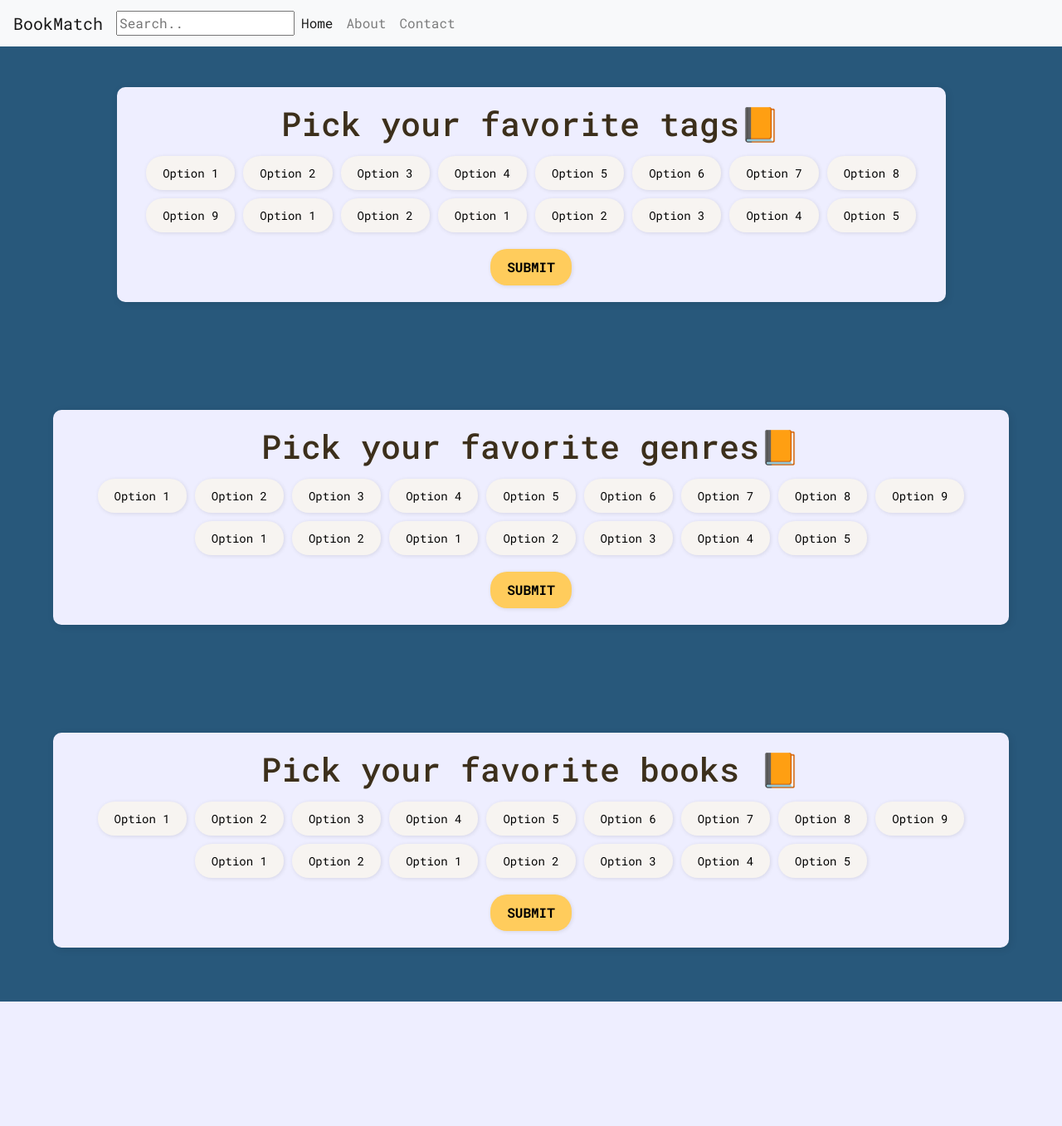
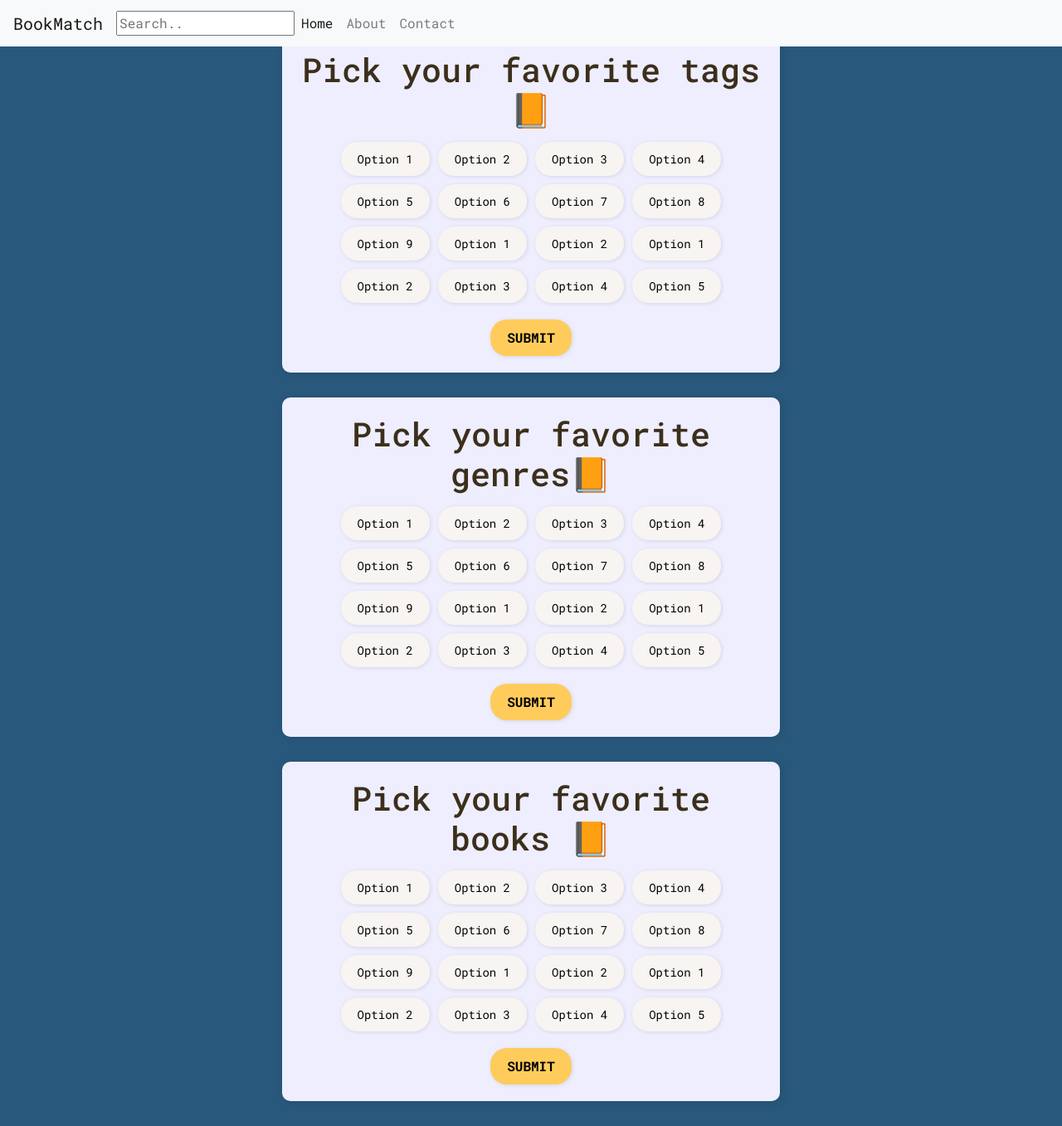
Before and after one commit to pastelnata/group7, a Django app: page / in a window 1280 px wide. Shown: the whole page at 83% size. Before the commit the page ends 1207 px from the top, so only its background shows below. Run offline with Django 5.2, Linux system fonts and the light colour scheme; some libraries are stand-ins or nearby versions.

Commit message:
updated js and css

```diff
--- a/BookRecommendationSystem/myapp/static/css/style.css
+++ b/BookRecommendationSystem/myapp/static/css/style.css
@@ -35,14 +35,19 @@ header {
     border-radius: 10px;
     text-align: center;
     box-shadow: 2px 2px 10px rgba(0, 0, 0, 0.1);
-    margin: 65px auto;
-    width: 90%;
-    max-width: 90%;
+    margin: 30px auto;
+    width: 80%;
+    max-width: 600px;
+    min-width: 400px;
 }
 
 h1 {
     color: #3c2f1b;
     margin-bottom: 15px;
+    margin-top: 0;
+}
+
+h1, .inner-box:first-child {
     margin-top: 0;
 }
 
@@ -70,7 +75,6 @@ h1 {
     background-color: #ece5dd;
 }
 
-/* Selected state */
 .option-btn.selected {
     background-color: #ffcc66;
     color: #fff;
--- a/BookRecommendationSystem/myapp/templates/homepage.html
+++ b/BookRecommendationSystem/myapp/templates/homepage.html
@@ -25,7 +25,7 @@
             </div>
             <button class="submit-btn">SUBMIT</button>
         </div>
-</div>
+
 <div class="inner-box">
     <h1>Pick your favorite genres📙</h1>
     <div class="button-grid">
@@ -48,7 +48,7 @@
         </div>
         <button class="submit-btn">SUBMIT</button>
     </div>
-</div>
+
 <div class="inner-box">
     <h1>Pick your favorite books 📙</h1>
     <div class="button-grid">
@@ -73,26 +73,31 @@
     </div>
 </div>
 <script>
-    document.addEventListener("DOMContentLoaded", function() {
-    const buttons = document.querySelectorAll(".option-btn");
-    const maxSelection = 5; // Limit to 5 selections
+    document.addEventListener("DOMContentLoaded", function () {
+        const sections = document.querySelectorAll(".inner-box");
+
+        sections.forEach(section => {
+            const buttons = section.querySelectorAll(".option-btn");
+            const maxSelection = 5;
 
             buttons.forEach(button => {
-        button.addEventListener("click", function() {
-            let selectedButtons = document.querySelectorAll(".option-btn.selected");
+                button.addEventListener("click", function () {
+                    let selectedButtons = section.querySelectorAll(".option-btn.selected");
 
                     if (this.classList.contains("selected")) {
                         this.classList.remove("selected"); // Deselect if already selected
                     } else if (selectedButtons.length < maxSelection) {
                         this.classList.add("selected"); // Select if under the limit
                     } else {
-                alert("You can only select up to 5 options.");
+                        alert("You can only select up to 5 options in this section.");
                     }
+                });
             });
         });
     });
 </script>
 
+
 {% load static %}
 <link rel="stylesheet" href="{% static 'css/style.css' %}">
 {% endblock %}
```
Lines whose indentation alone changed are shown as unchanged.
